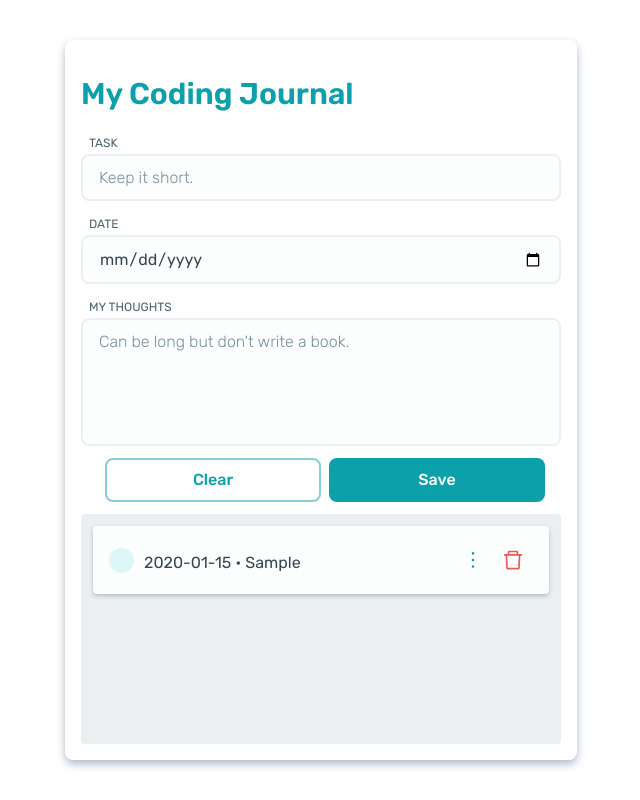
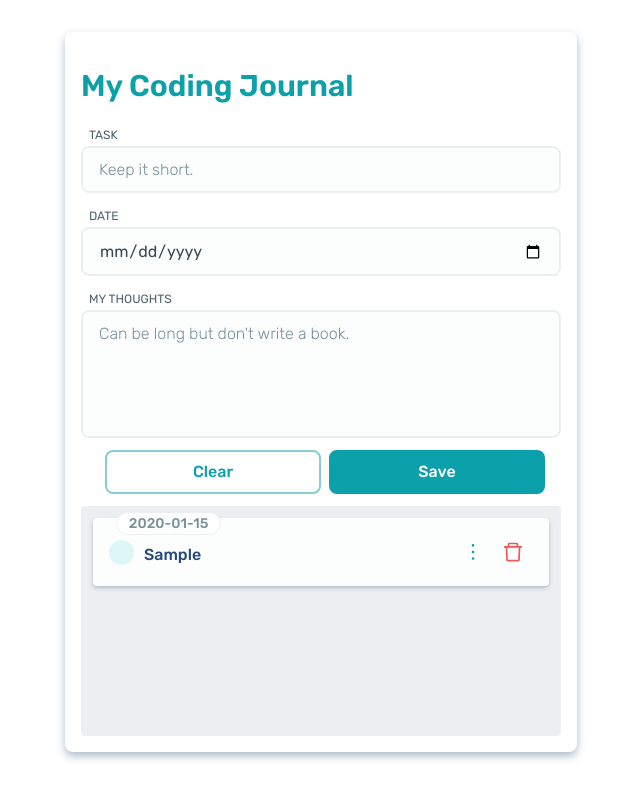
Before and after one commit to nameiswing/journal, a React (Vite) app: page / in a window 1280 px wide. Both pictures are taken after typing "Sample", "2020-01-15", "Sample" into the empty fields and a click on the button "Save". Shown: the whole page, without its empty margins (319-959 px from the left). Built offline with nearby package versions, Linux system fonts and the light colour scheme.

Commit message:
updated date display in the list

```diff
--- a/package.json
+++ b/package.json
@@ -1,5 +1,5 @@
 {
-  "name": "todo-list",
+  "name": "coding-journal",
   "version": "0.0.0",
   "scripts": {
     "dev": "vite",
--- a/src/App.jsx
+++ b/src/App.jsx
@@ -12,10 +12,11 @@ export const useGlobalStates = () => useContext(GlobalStates);
 
 const App = () => {
 
-    const [ notes, setNotes ] = useState([...getNotesFromLocal()]);
     const [ inputValues, setInputValues ] = useState({
         title:'', body:'', id: '', checked: false, date: ''
-    })
+    });
+
+    const [ notes, setNotes ] = useState([...getNotesFromLocal()]);
 
     function getNotesFromLocal() {
         if(!!localStorage.getItem('todo-notes')) {
--- a/src/components/Drawer.jsx
+++ b/src/components/Drawer.jsx
@@ -16,7 +16,7 @@ const Drawer = ({ drawn, details, clickHandler }) => {
                 </div>
 
             <p style={{color:'var(--primary-color)'}}>Date: <b>{drawn && details.date}</b></p>
-            <p>{drawn && details.body}</p>
+            <pre>{drawn && details.body}</pre>
         </Container>
     )
 }
@@ -36,6 +36,7 @@ const Container = styled.div`
     overflow-y: scroll;
     border-radius: .25rem;
     background-color: white;
+    scrollbar-width: thin;
 
     &::-webkit-scrollbar {
         width: .5rem;
@@ -59,8 +60,14 @@ const Container = styled.div`
         color: var(--grey-main);
     }
 
-    p {
+    p, pre {
         padding: 0 1.5rem;
         color: var(--grey-main);
+        white-space: wrap;
+        white-space: pre-wrap;       /* Since CSS 2.1 */
+        white-space: -moz-pre-wrap;  /* Mozilla, since 1999 */
+        white-space: -pre-wrap;      /* Opera 4-6 */
+        white-space: -o-pre-wrap;    /* Opera 7 */
+        word-wrap: break-word;
     }
 `
--- a/src/components/Form.jsx
+++ b/src/components/Form.jsx
@@ -45,7 +45,8 @@ const Form = () => {
     function saveInputValues() {
         let titleValue = inputValues.title.replace(/\s/g, '').length > 0;
         let bodyValue = inputValues.body.replace(/\s/g, '').length > 0;
-        if( !titleValue || !bodyValue ) return;
+        let dateValue = inputValues.date.length > 0;
+        if( !titleValue || !bodyValue || !dateValue) return window.alert('All fields required.');
 
         setNotes([...notes, {...inputValues, id: uuid() }]);
         clearInput();
--- a/src/components/Todos.jsx
+++ b/src/components/Todos.jsx
@@ -47,10 +47,10 @@ const Todos = () => {
             <FlexContainer  col>
                 { notes.length > 0 &&
                     notes.map( note => (
-                        <InfoContainer key={note.id} id={note.id}>
+                        <InfoContainer key={note.id} id={note.id} title={note.date}>
                             <CustomCheckMark onChange={(e)=>setCheckedStatus(e, note.id, note.checked)}>
                                 <input type="checkbox" defaultChecked={note.checked}/>
-                                <b>{note.date && note.date + ' • '}{ note.title }</b>
+                                <b>{ note.title }</b>
                                 <span></span>
                             </CustomCheckMark>
                             <IconButton onClick={()=>{
@@ -85,6 +85,7 @@ const TodoContainer = styled.div`
     background-color: var(--grey-light4);
     border-radius: .25rem;
     position: relative;
+    scrollbar-width: thin;
 
     &::-webkit-scrollbar {
         width: .5rem;
@@ -107,7 +108,25 @@ const InfoContainer = styled(FlexWrap)`
     background-color: var(--grey-light5);
     box-shadow: 0 2px 4px var(--grey-light3);
     padding: .875rem 1rem .875rem 1rem;
-    margin-bottom: .25rem;
+    margin-bottom: .5rem;
+    position: relative;
+
+    &::after {
+        content: attr(title);
+        position: absolute;
+        display: inline-block;
+        font-size: .875rem;
+        color: var(--grey-light2);
+        background-color: #fff;
+        width: fit-content;
+        padding: .125rem .75rem;
+        top: -.375rem;
+        left: 5%;
+        border-radius: 1rem;
+        font-weight: 500;
+        border: 1px solid var(--grey-light4);
+        /* transform: translateX(-50%); */
+    }
 
     &:hover{
         box-shadow: 0 2px 6px var(--grey-light2);
@@ -135,12 +154,12 @@ const CustomCheckMark = styled.label`
     }
     b {
         display: inline-block;
-        font-weight: 400;
+        font-weight: 500;
         transform: translateY(.25rem);
         text-overflow: ellipsis;
         overflow: hidden;
         white-space: nowrap;
-        color: var(--grey-main);
+        color: var(--secondary-color);
         width: calc(100% - 4rem);
     }
     input {
--- a/src/index.css
+++ b/src/index.css
@@ -26,9 +26,7 @@ body {
   margin: 0;
   -webkit-font-smoothing: antialiased;
   -moz-osx-font-smoothing: grayscale;
-  display: grid;
-  place-items: center;
-  height: 100vh;
+  height: calc(100vh - 4rem);
 }
 
 code {
@@ -40,4 +38,7 @@ code {
     box-shadow: 0 .25rem .5rem #244b7760;
     border-radius: .5rem;
     overflow: hidden;
+    max-width: fit-content;
+    margin: 0 auto;
+    margin-top: clamp(1rem, 4vmin, 4rem)
 }
```
Also changed, not shown: 1 other file (tests, documents, lock files or other folders).
